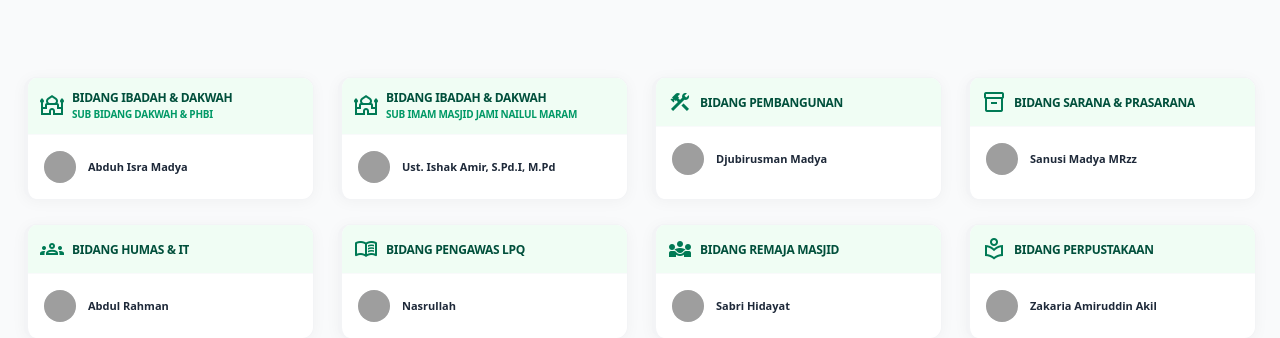
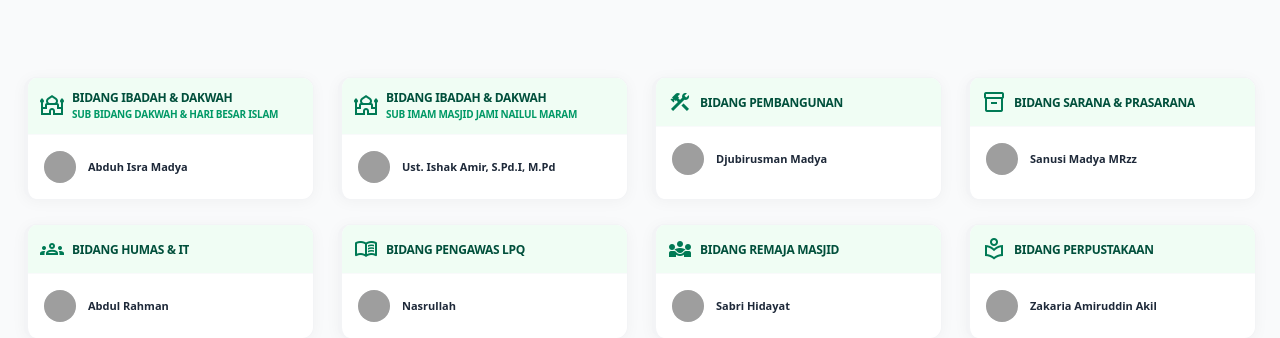
Before and after one commit to rahimkominfo/nailulmaram, a CodeIgniter 4 app: the page made by app/Views/frontend/pengurus.php in a window 1280 px wide. Shown: the part 1285-1623 px from the top of the page. Run offline with PHP 8.4 and a stand-in for CodeIgniter, Linux system fonts and the light colour scheme; the template is opened without the code that fills it, so the values that code supplies are empty; style sheets or scripts are compiled from the project's sources; some libraries are stand-ins or nearby versions; grey boxes are pictures that could not be loaded.

Commit message:
perbaikan nama bidang

```diff
--- a/app/Views/frontend/pengurus.php
+++ b/app/Views/frontend/pengurus.php
@@ -129,7 +129,7 @@
             <div class="grid grid-cols-1 sm:grid-cols-2 lg:grid-cols-3 xl:grid-cols-4 gap-6 w-full">
               <?php
               $bidang = [
-                ['title' => 'Bidang Ibadah & Dakwah', 'sub' => 'Sub Bidang Dakwah & PHBI', 'name' => 'Abduh Isra Madya', 'icon' => 'mosque'],
+                ['title' => 'Bidang Ibadah & Dakwah', 'sub' => 'Sub Bidang Dakwah & Hari Besar Islam', 'name' => 'Abduh Isra Madya', 'icon' => 'mosque'],
                 ['title' => 'Bidang Ibadah & Dakwah', 'sub' => 'Sub Imam Masjid Jami Nailul Maram', 'name' => 'Ust. Ishak Amir, S.Pd.I, M.Pd', 'icon' => 'mosque'],
                 ['title' => 'Bidang Pembangunan', 'sub' => null, 'name' => 'Djubirusman Madya', 'icon' => 'construction'],
                 ['title' => 'Bidang Sarana & Prasarana', 'sub' => null, 'name' => 'Sanusi Madya MRzz', 'icon' => 'inventory_2'],
```
